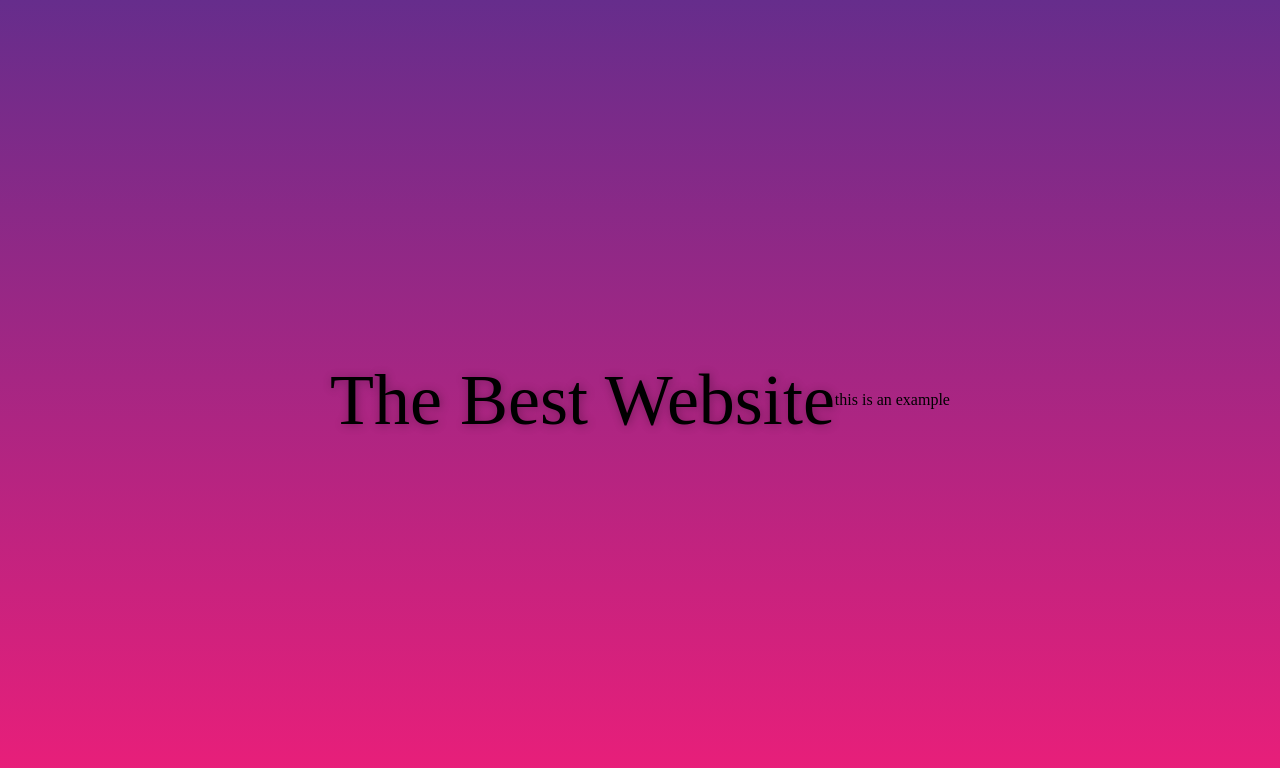
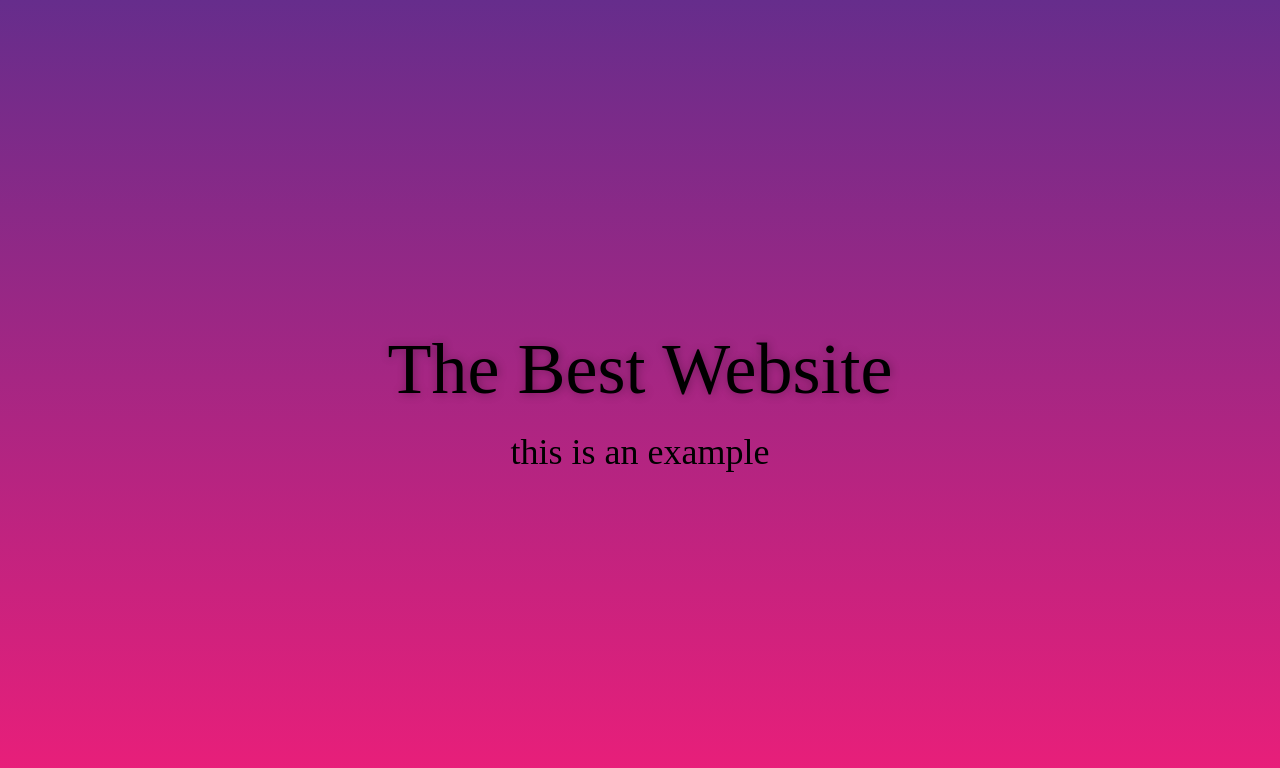
Before and after one commit to cohenofir46/shecode-example, a plain HTML site: page index.html in a window 1280 px wide. Drawn offline with Linux system fonts and the light colour scheme.

Commit message:
added style for text

```diff
--- a/styles.css
+++ b/styles.css
@@ -14,6 +14,7 @@ body {
     display: flex;
     justify-content: center;
     align-items: center;
+    flex-direction: column;
 }
 
 .title {
@@ -23,3 +24,8 @@ body {
     text-transform: capitalize;
     text-shadow: 1px 1px 10px rgba(0, 0, 0, .3);
 }
+
+.text {
+    font-size: 36px;
+    margin-top: 20px;
+}
```
